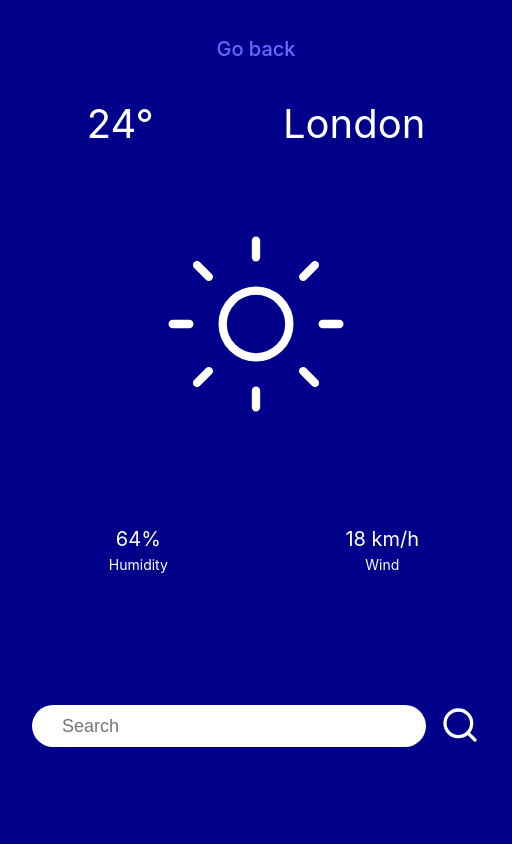
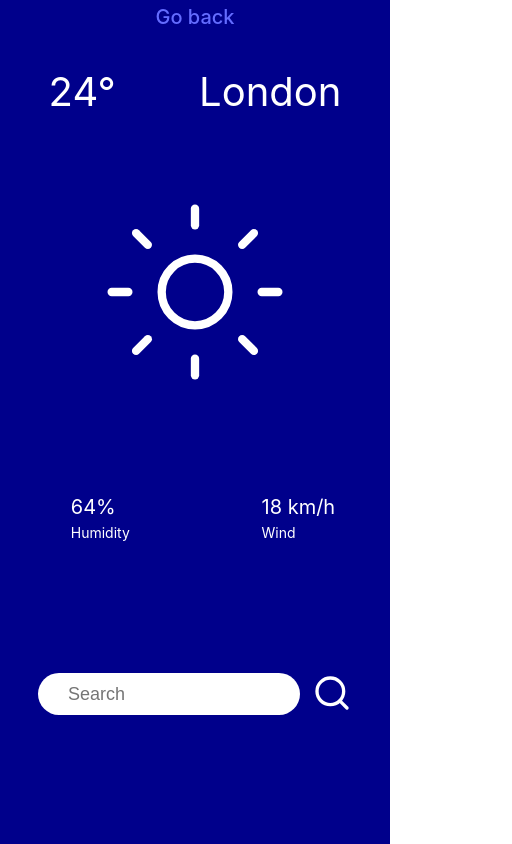
Before and after one commit to NikeSpengler/WeatherApp-React, a React (Vite) app in the folder weather-app/: page /weather in a window 390 px wide. Shown: the top 844 px of the page, 512 px wide, since content can reach past the window. Built offline with nearby package versions, Linux system fonts and the light colour scheme.

Commit message:
Adding media queries

```diff
--- a/weather-app/src/App.css
+++ b/weather-app/src/App.css
@@ -3,7 +3,7 @@
   margin: 0 auto;
 }
 
-#root {
+/* #root {
   max-width: 1280px;
   margin: 0 auto;
   padding: 2rem;
@@ -45,4 +45,4 @@
 
 .read-the-docs {
   color: #888;
-}
+} */
--- a/weather-app/src/components/Home.jsx
+++ b/weather-app/src/components/Home.jsx
@@ -7,7 +7,7 @@ import { Link } from "react-router-dom";
 
 // styled component
 const StyledLandingContainer = styled.div`
-  background-color: black;
+  background-color: yellow;
   height: 100%;
 
 `;
--- a/weather-app/src/components/WeatherMain.jsx
+++ b/weather-app/src/components/WeatherMain.jsx
@@ -27,14 +27,19 @@ const StyledInput = styled.input`
   color: black;
   font-size: 18px;
   padding-left: 30px;
-  width: 362px;
+  width: 400px;
   height: 40px;
+  @media (max-width: 420px) {
+    width: 230px;
+  }
 `;
 
 const StyledInputContainer = styled.div`
   display: flex;
   justify-content: center;
-  gap: 14px;
+  gap: 10px;
+  padding-left: 20px;
+  padding-right: 20px;
   padding-top: 100px;
   padding-bottom: 60px;
 `;
```
